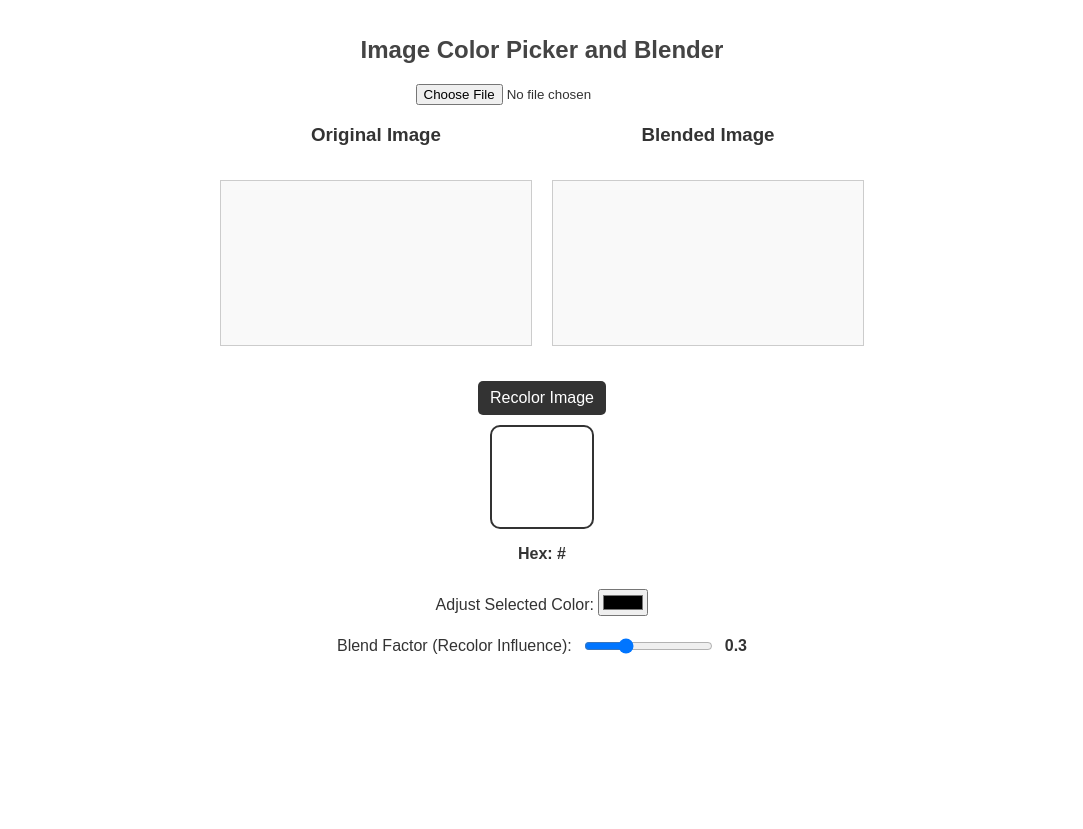
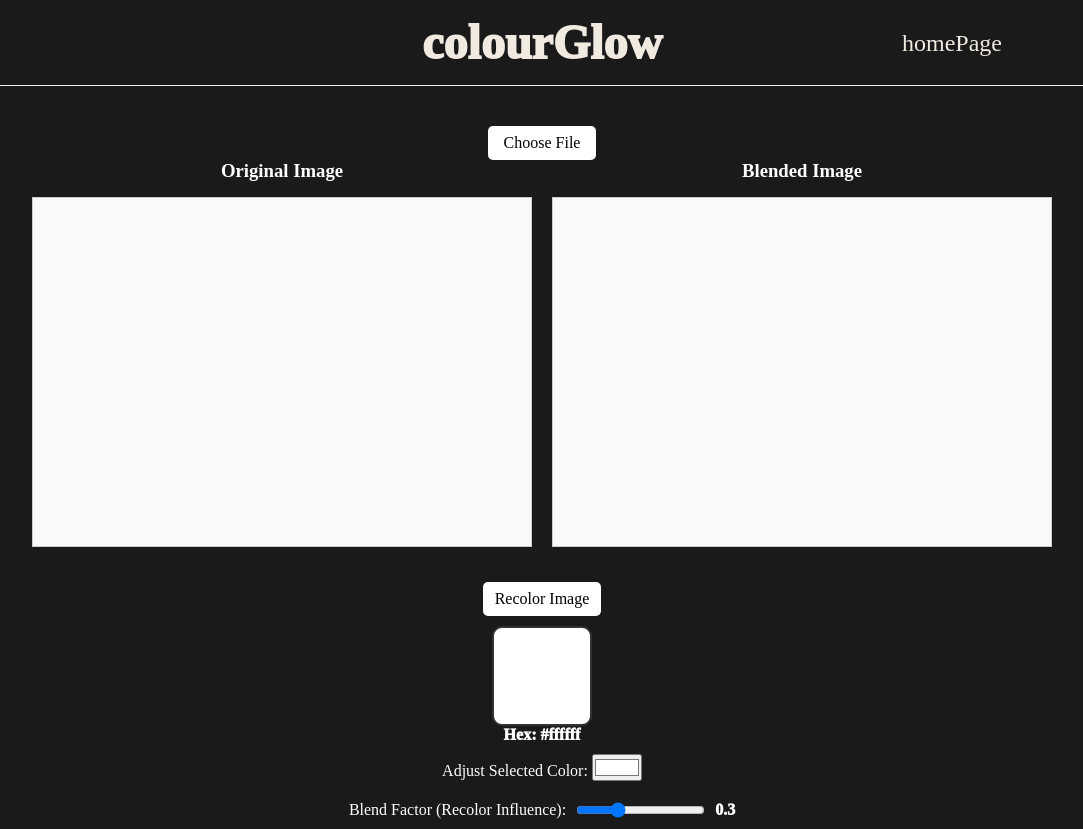
Before and after one commit to ekam2812/nwPlusApp, a plain HTML site: page colorBlender.html in a window 1280 px wide. Shown: the whole page, without its empty margins (98-1181 px from the left). Before the commit the page ends 800 px from the top, so only its background shows below. Drawn offline with Linux system fonts and the light colour scheme; a web font is replaced by a local one.

Commit message:
Update colorBlender.html

```diff
--- a/colorBlender.html
+++ b/colorBlender.html
@@ -3,43 +3,96 @@
 <head>
     <meta charset="UTF-8">
     <meta name="viewport" content="width=device-width, initial-scale=1.0">
-    <title>Image Color Picker and Blender</title>
+    <title>ColourGlow</title>
+    <link rel="preconnect" href="https://fonts.googleapis.com">
+    <link rel="preconnect" href="https://fonts.gstatic.com" crossorigin>
+    <link href="https://fonts.googleapis.com/css2?family=Italiana&display=swap" rel="stylesheet">
+    <link href="https://fonts.googleapis.com/css2?family=Inria+Sans:ital,wght@0,300;0,400;0,700;1,300;1,400;1,700&family=Italiana&display=swap" rel="stylesheet">
     <style>
+        * {
+            margin: 0;
+            padding: 0;
+            box-sizing: border-box;
+        }
+
         body {
-            font-family: Arial, sans-serif;
-            margin: 20px;
+            font-family: "Inria Sans", serif;
+            background-color: #1a1a1a;
+            color: #ffffff;
             display: flex;
             flex-direction: column;
             align-items: center;
-            color: #333;
+            font-weight: 2000; /* Make all text bold */
         }
+
+        /* Top bar with brand name centered and shadeFinder button on the right */
+        .top-bar {
+            width: 90%;
+            padding: 15px 100px;
+            background-color: #1a1a1a;
+            position: relative;
+            text-align: center;
+            border-bottom: 1px solid #f0eae0;
+        }
+
+        .top-bar .brand {
+            font-family: 'Italiana', serif;
+            font-weight: 1000;
+            font-size: 3em;
+            color: #f0eae0;
+        }
+
+        /* Button styling */
+        .top-bar .feature-button {
+            position: absolute;
+            right: 100px;
+            top: 50%;
+            transform: translateY(-50%);
+            padding: 8px 16px;
+            font-size: 1.5em;
+            color: #f0eae0;
+            background-color: #1a1a1a;
+            border: none;
+            border-radius: 5px;
+            text-decoration: none;
+            font-family: 'Inria Sans', serif;
+            transition: background-color 0.3s;
+        }
+
+        .top-bar .feature-button:hover {
+            background-color: #555;
+        }
+
         h1 {
             font-size: 24px;
-            color: #444;
+            color: #ffffff;
             text-align: center;
             margin-bottom: 20px;
         }
+
         #canvasContainer {
-            position: relative;
+            width: 500px;
+            height: 350px;
             display: inline-block;
             border: 1px solid #ccc;
             margin-top: 15px;
             padding: 5px;
             background-color: #f9f9f9;
-            max-width: 500px; /* Maximum width for canvas containers */
-            max-height: 400px; /* Maximum height for canvas containers */
             overflow: hidden;
         }
+
         canvas {
-            max-width: 100%;
-            max-height: 100%;
+            width: 100%;
+            height: 100%;
         }
+
         #controls {
             display: flex;
             flex-direction: column;
             align-items: center;
             margin-top: 20px;
         }
+
         #colorDisplay {
             display: inline-block;
             width: 100px;
@@ -48,41 +101,84 @@
             border: 2px solid #333;
             margin-top: 10px;
         }
+
         .input-group {
             margin: 10px 0;
             text-align: center;
         }
+
         #colorHex {
-            font-weight: bold;
+            font-weight: 1000;
         }
+
         #blendFactorContainer {
             display: flex;
             align-items: center;
             gap: 10px;
         }
+
         #blendFactorValue {
-            font-weight: bold;
+            font-weight: 1000;
         }
+
         button {
             margin-top: 15px;
             padding: 8px 12px;
             font-size: 16px;
             cursor: pointer;
-            background-color: #333;
-            color: #fff;
+            background-color: #ffffff;
+            color: #000000;
             border: none;
             border-radius: 5px;
-            transition: background-color 0.3s ease;
+            text-decoration: none;
+            font-family: "Inria Sans", serif;
+            transition: background-color 0.3s;
         }
+
         button:hover {
-            background-color: #555;
+            background-color: #d9d9d9;
+        }
+
+        #main-content {
+            margin-top: 20px;
+            display: flex;
+            flex-direction: column;
+            align-items: center;
+        }
+
+        /* Custom styling for the Choose File button */
+        .custom-file-label {
+            display: inline-block;
+            padding: 8px 16px;
+            font-size: 1em;
+            color: #000000;
+            background-color: #ffffff;
+            border: none;
+            border-radius: 5px;
+            cursor: pointer;
+            font-family: 'Inria Sans', serif;
+            transition: background-color 0.3s;
+            text-align: center;
+            margin-top: 20px;
+        }
+
+        .custom-file-label:hover {
+            background-color: #d2d2d2;
         }
     </style>
 </head>
 <body>
-    <h1>Image Color Picker and Blender</h1>
+    <div class="top-bar">
+        <div class="brand">colourGlow</div>
+        <a href="homepage.html" class="feature-button">homePage</a>
+    </div>
 
-    <input type="file" id="imageInput" accept="image/*">
+    <!-- Wrap content below the top bar in main-content div -->
+    <div id="main-content">
+        <!-- Custom file input label -->
+        <label for="imageInput" class="custom-file-label">Choose File</label>
+        <input type="file" id="imageInput" accept="image/*" style="display: none;">
+
         <div style="display: flex; gap:20px;">
             <div style="display: flex; flex-direction: column; align-items: center;">
                 <h3>Original Image</h3>
@@ -118,6 +214,8 @@
                 <span id="blendFactorValue">0.3</span>
             </div>
         </div>
+    </div>
+</body>
 
 <script>
         const imageInput = document.getElementById('imageInput');
@@ -130,6 +228,10 @@
         const selectedColorPicker = document.getElementById('selectedColorPicker');
         let selectedColor = { r: 100, g: 150, b: 200 };
         let originalImageData;
+        const defaultColor = "#ffffff";
+        selectedColorPicker.value = defaultColor;
+        selectedColor = hexToRgb(defaultColor);
+        displayColor(defaultColor);
 
         imageInput.addEventListener('change', (event) => {
             const file = event.target.files[0];
@@ -141,13 +243,19 @@
                     let width = img.width;
                     let height = img.height;
 
+                    // Resize proportionally if image exceeds max width or max height
+                    if (width > maxWidth || height > maxHeight) {
+                        const aspectRatio = width / height;
+
                         if (width > maxWidth) {
-                        height *= maxWidth / width;
                             width = maxWidth;
+                            height = width / aspectRatio;
                         }
+
                         if (height > maxHeight) {
-                        width *= maxHeight / height;
                             height = maxHeight;
+                            width = height * aspectRatio;
+                        }
                     }
 
                     canvasin.width = width;
```
Lines whose indentation alone changed are shown as unchanged.
